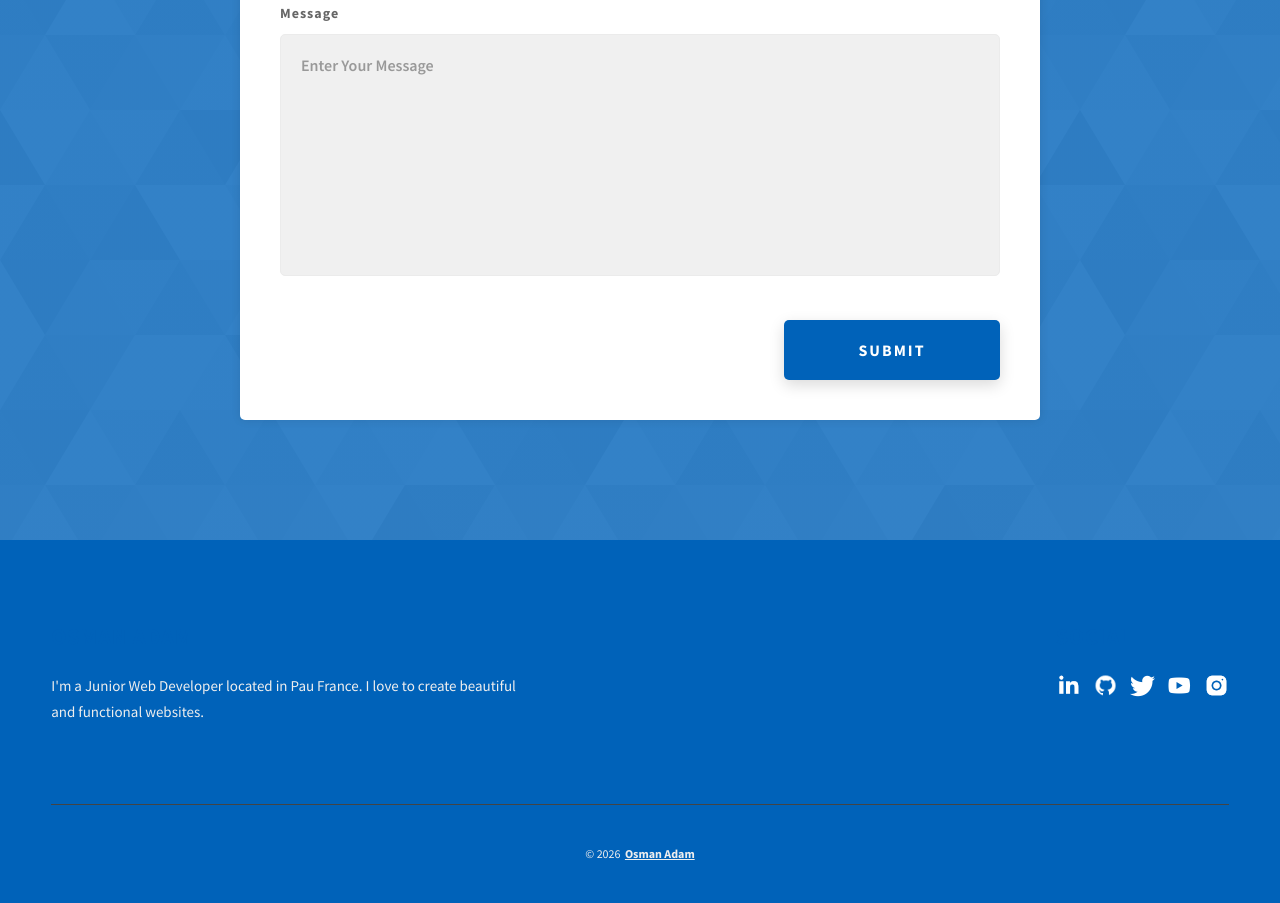
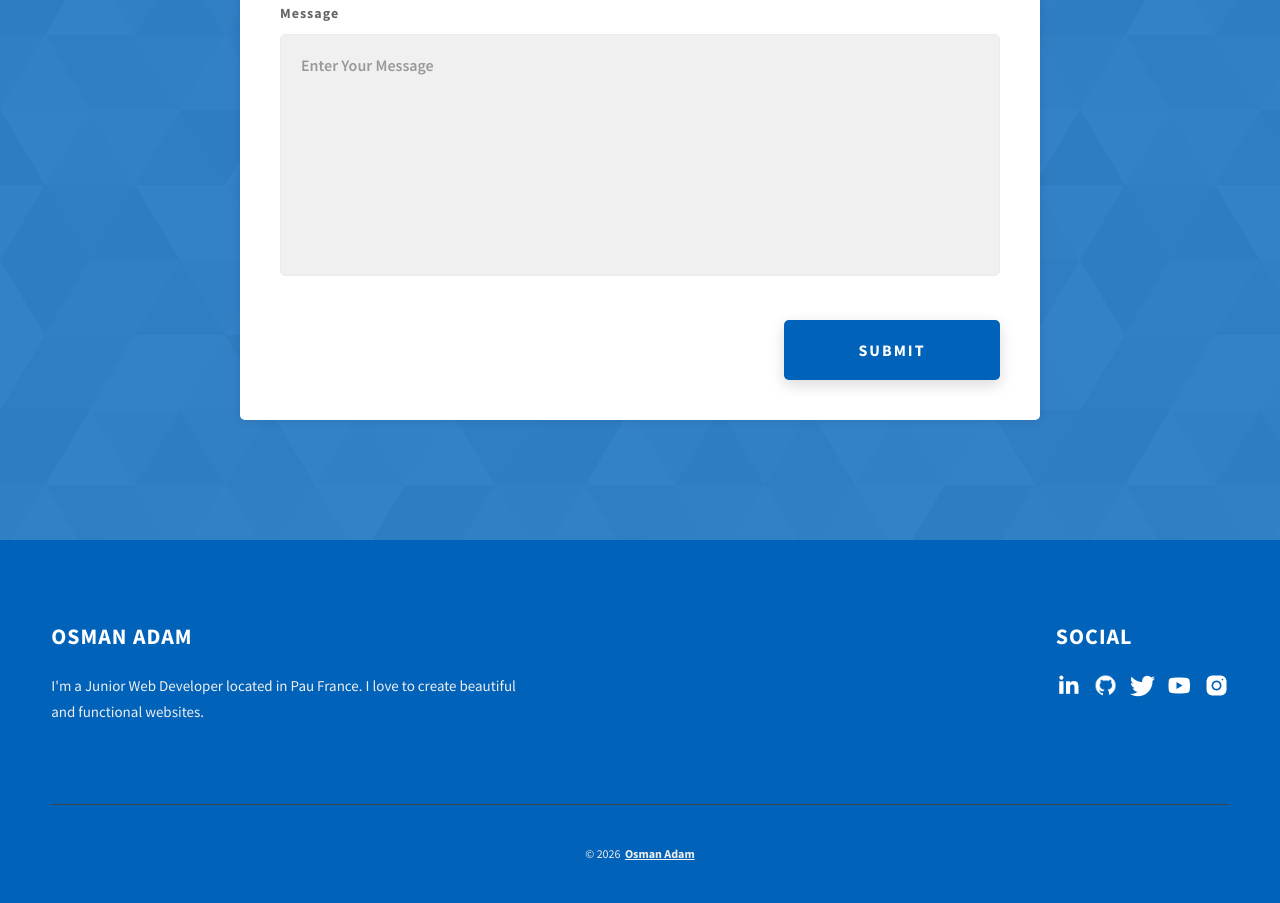
Before and after one commit to osmanadam-dev/portfolio, a plain HTML site: page index.html in a window 1280 px wide. Shown: the part 4827-5730 px from the top of the page. Drawn offline with Linux system fonts and the light colour scheme.

Commit message:
Update style.css

```diff
--- a/css/style.css
+++ b/css/style.css
@@ -609,7 +609,7 @@ textarea {
 
 .main-footer {
   background:#0062b9;
-  color: #0062b9; }
+  color: #fff; }
   .main-footer__upper {
     display: flex;
     justify-content: space-between;
```
